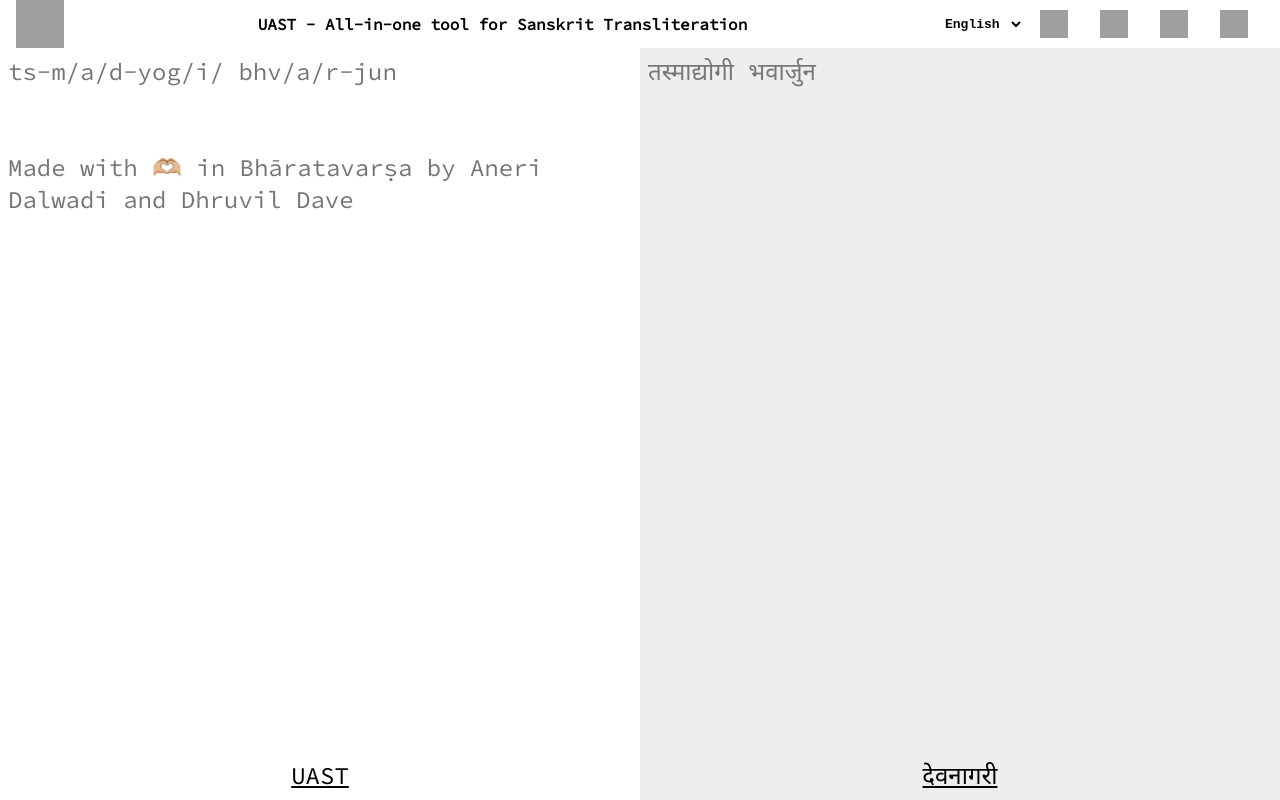
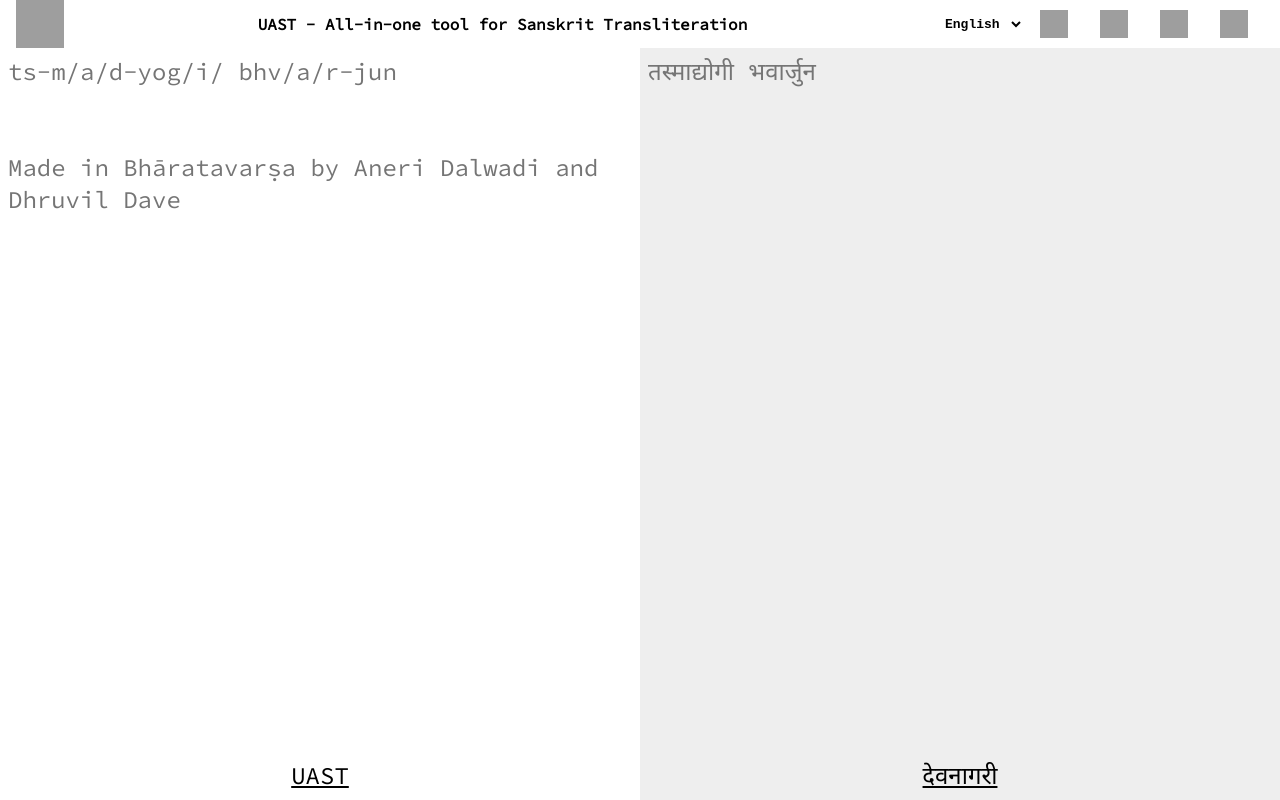
Before and after one commit to dhruvildave/uast, a SvelteKit app: page / in a window 1280 px wide. Built offline with nearby package versions, Linux system fonts and the light colour scheme; grey boxes are pictures that could not be loaded.

Commit message:
Fix translation in placeholder

```diff
--- a/src/routes/fe/Editor.svelte
+++ b/src/routes/fe/Editor.svelte
@@ -223,8 +223,8 @@
       : placeholders["uast"]) +
     "\n\n\n" +
     (from === "devanagari"
-      ? "भारतवर्षे अनेर्या अनिरुद्धेन च प्रणयात् एव निर्मित।"
-      : "Made with 🫶🏼 in Bhāratavarṣa by Aneri Dalwadi and Dhruvil Dave");
+      ? "भारतवर्षे अनेर्या अनिरुद्धेन च निर्मितम्।"
+      : "Made in Bhāratavarṣa by Aneri Dalwadi and Dhruvil Dave");
 
   $: ph_to =
     to === "devanagari"
```
